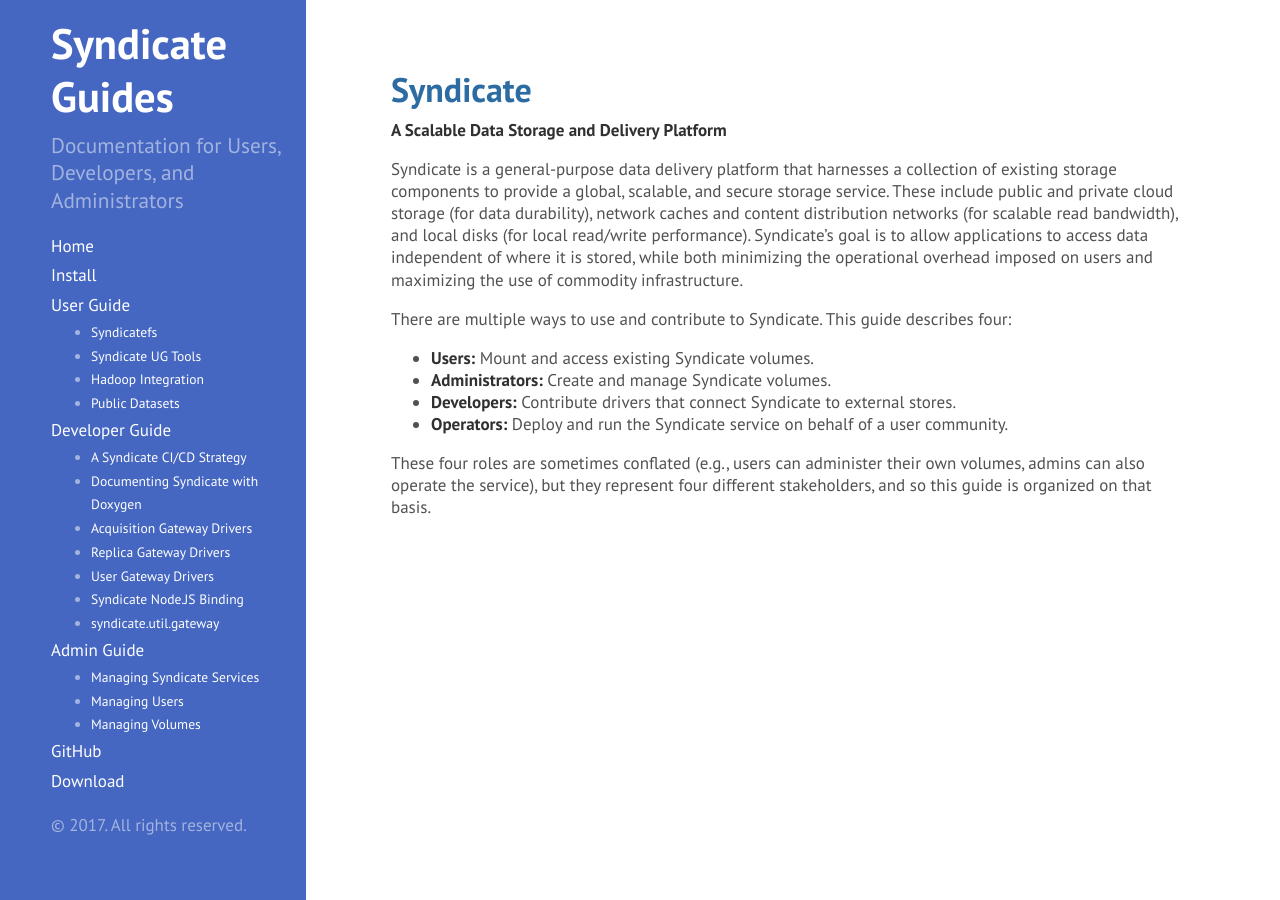
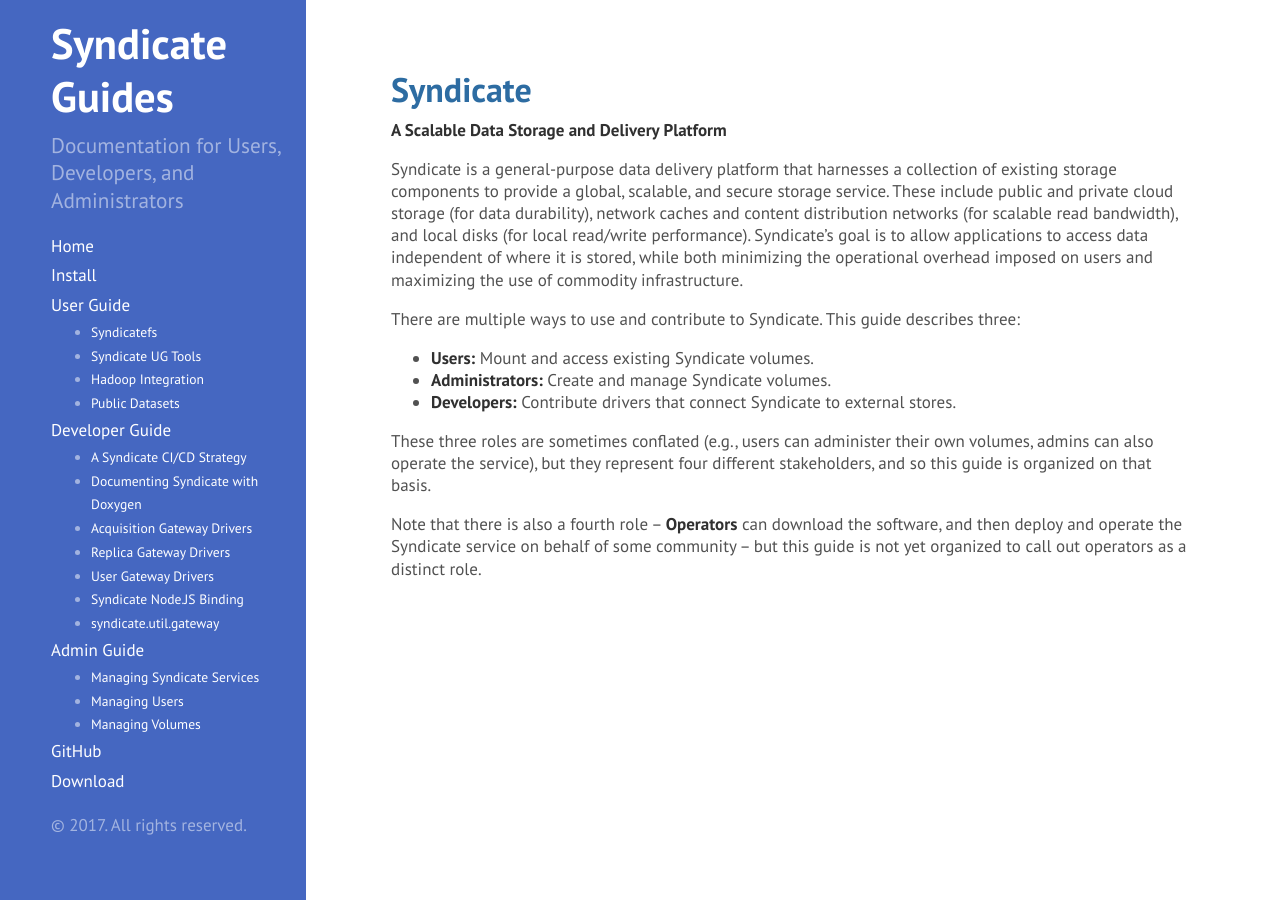
Before and after one commit to syndicate-storage/syndicate-storage.github.io, a Jekyll site: the page built from index.md, in a window 1280 px wide. Built offline with Jekyll 4.4.1, drawn with Linux system fonts in a browser that asks for light colours.

Commit message:
Update index.md

```diff
--- a/index.md
+++ b/index.md
@@ -7,10 +7,11 @@ title: Syndicate
 
 Syndicate is a general-purpose data delivery platform that harnesses a collection of existing storage components to provide a global, scalable, and secure storage service. These include public and private cloud storage (for data durability), network caches and content distribution networks (for scalable read bandwidth), and local disks (for local read/write performance). Syndicate's goal is to allow applications to access data independent of where it is stored, while both minimizing the operational overhead imposed on users and maximizing the use of commodity infrastructure.
 
-There are multiple ways to use and contribute to Syndicate. This guide describes four:
+There are multiple ways to use and contribute to Syndicate. This guide describes three:
  - **Users:** Mount and access existing Syndicate volumes.
  - **Administrators:** Create and manage Syndicate volumes.
  - **Developers:** Contribute drivers that connect Syndicate to external stores.
- - **Operators:** Deploy and run the Syndicate service on behalf of a user community.
 
-These four roles are sometimes conflated (e.g., users can administer their own volumes, admins can also operate the service), but they represent four different stakeholders, and so this guide is organized on that basis.
+These three roles are sometimes conflated (e.g., users can administer their own volumes, admins can also operate the service), but they represent four different stakeholders, and so this guide is organized on that basis.
+
+Note that there is also a fourth role -- **Operators** can download the software, and then deploy and operate the Syndicate service on behalf of some community -- but this guide is not yet organized to call out operators as a distinct role.
```
